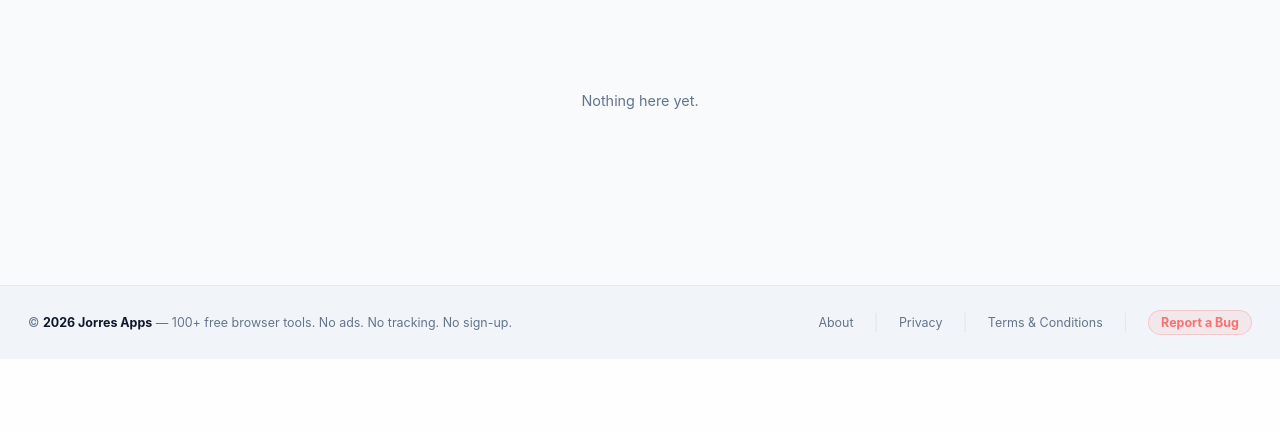
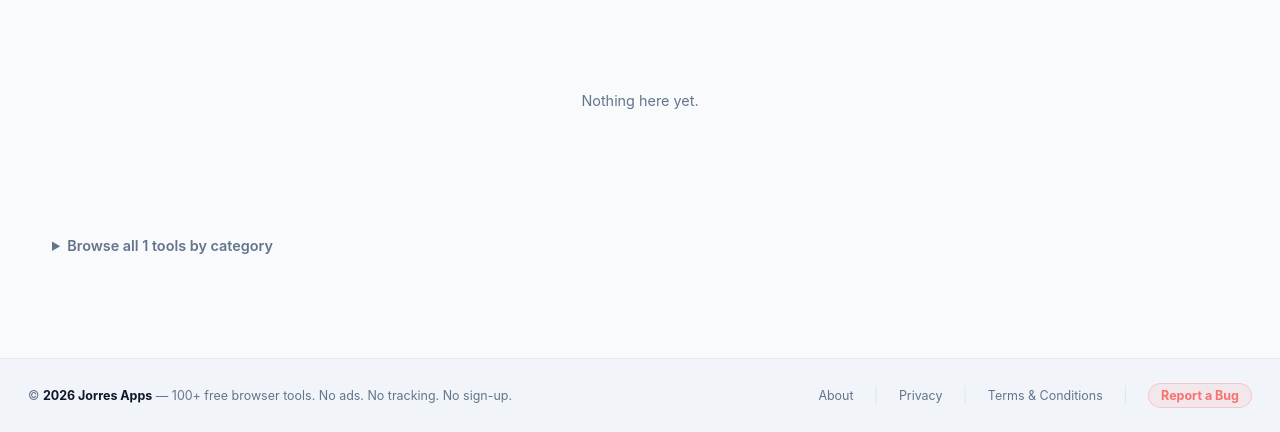
Before and after one commit to RealJorres/MyApps, a Flask app: template templates/index.html in a window 1280 px wide. Shown: the part 570-1002 px from the top of the page. Before the commit the page ends 929 px from the top, so only its background shows below. Run offline with Flask 3, Linux system fonts and the light colour scheme; the template is opened without the code that fills it: most values are stand-ins (such as "Sample title", 1, 10 or a date in 2020); parts of the project's set-up code (start-up, migrations or seed data) failed here and were passed over; some libraries are stand-ins or nearby versions.

Commit message:
Make every app discoverable via crawlable HTML links
- Home page gains a server-rendered Browse-all-tools-by-category
  directory (collapsible) with a real anchor link to each of the 136
  apps; the JS-built card grid contributed no links to the served HTML,
  so crawlers had no link path to the apps
- sitemap.xml lastmod now uses apps.json mtime instead of stamping
  today on every request
- New contract test asserts the home HTML links every registered app

```diff
--- a/app.py
+++ b/app.py
@@ -458,7 +458,15 @@ def index():
         }
         for a in REGISTRY
     ]
-    return render_template('index.html', apps_json=_json_dumps(apps))
+    # Server-rendered category groups so every app has a real <a href> link
+    # in the HTML — search engines discover pages through links; the JS-built
+    # grid alone leaves the served document with no crawlable app links.
+    cats = {}
+    for a in REGISTRY:
+        cats.setdefault(a.get('category', 'Other'), []).append(
+            {'id': a['id'], 'name': a['name'], 'description': a['description']})
+    return render_template('index.html', apps_json=_json_dumps(apps),
+                           categories=list(cats.items()), app_count=len(REGISTRY))
 
 
 BASE_URL = 'https://jorresapps.onrender.com'
@@ -497,7 +505,14 @@ def robots():
 @flask_app.route('/sitemap.xml')
 def sitemap():
     from datetime import date
-    today = date.today().isoformat()
+    # Stable lastmod (registry file's date, i.e. the last deploy that changed
+    # apps) — stamping today's date on every request tells crawlers everything
+    # changes daily, which teaches them to distrust the sitemap's lastmod.
+    try:
+        today = date.fromtimestamp(
+            os.path.getmtime(os.path.join(LAUNCHER_DIR, 'apps.json'))).isoformat()
+    except OSError:
+        today = date.today().isoformat()
     urls = [
         f'  <url>'
         f'<loc>{BASE_URL}/</loc>'
--- a/templates/index.html
+++ b/templates/index.html
@@ -727,6 +727,47 @@
       }
 
       /* ── Footer ── */
+      /* Crawlable all-tools directory (server-rendered) */
+      .all-tools {
+        max-width: 1280px;
+        margin: 2.5rem auto 0;
+        padding: 0 1.5rem;
+      }
+      .all-tools summary {
+        cursor: pointer;
+        color: var(--muted);
+        font-size: .9rem;
+        font-weight: 600;
+        padding: .5rem 0;
+        user-select: none;
+      }
+      .all-tools summary:hover { color: var(--accent); }
+      .all-tools-grid {
+        display: grid;
+        grid-template-columns: repeat(auto-fill, minmax(220px, 1fr));
+        gap: 1.25rem;
+        padding: 1rem 0 .5rem;
+      }
+      .all-tools-group h3 {
+        font-size: .75rem;
+        font-weight: 700;
+        text-transform: uppercase;
+        letter-spacing: .05em;
+        color: var(--muted);
+        margin-bottom: .5rem;
+      }
+      .all-tools-group ul { list-style: none; }
+      .all-tools-group li { margin-bottom: .3rem; }
+      .all-tools-group a {
+        color: var(--text);
+        text-decoration: none;
+        font-size: .85rem;
+      }
+      .all-tools-group a:hover {
+        color: var(--accent);
+        text-decoration: underline;
+      }
+
       footer {
         background: var(--surface2);
         border-top: 1px solid var(--border);
@@ -1152,6 +1193,27 @@
 
     <main id="main-content">
       <div class="grid" id="grid"></div>
+
+      {# Server-rendered directory: real <a> links to every app so search
+         engines can discover all pages from plain HTML (the card grid above
+         is built by JS and contributes no links to the served document). #}
+      <section class="all-tools" aria-label="All tools by category">
+        <details class="all-tools-details">
+          <summary>Browse all {{ app_count }} tools by category</summary>
+          <div class="all-tools-grid">
+            {% for category, cat_apps in categories %}
+            <div class="all-tools-group">
+              <h3>{{ category }}</h3>
+              <ul>
+                {% for a in cat_apps %}
+                <li><a href="/{{ a.id }}/" title="{{ a.description }}">{{ a.name }}</a></li>
+                {% endfor %}
+              </ul>
+            </div>
+            {% endfor %}
+          </div>
+        </details>
+      </section>
     </main>
 
     <!-- ── Footer ── -->
```
Also changed, not shown: tests/test_functional.py (+11 -0 lines).
